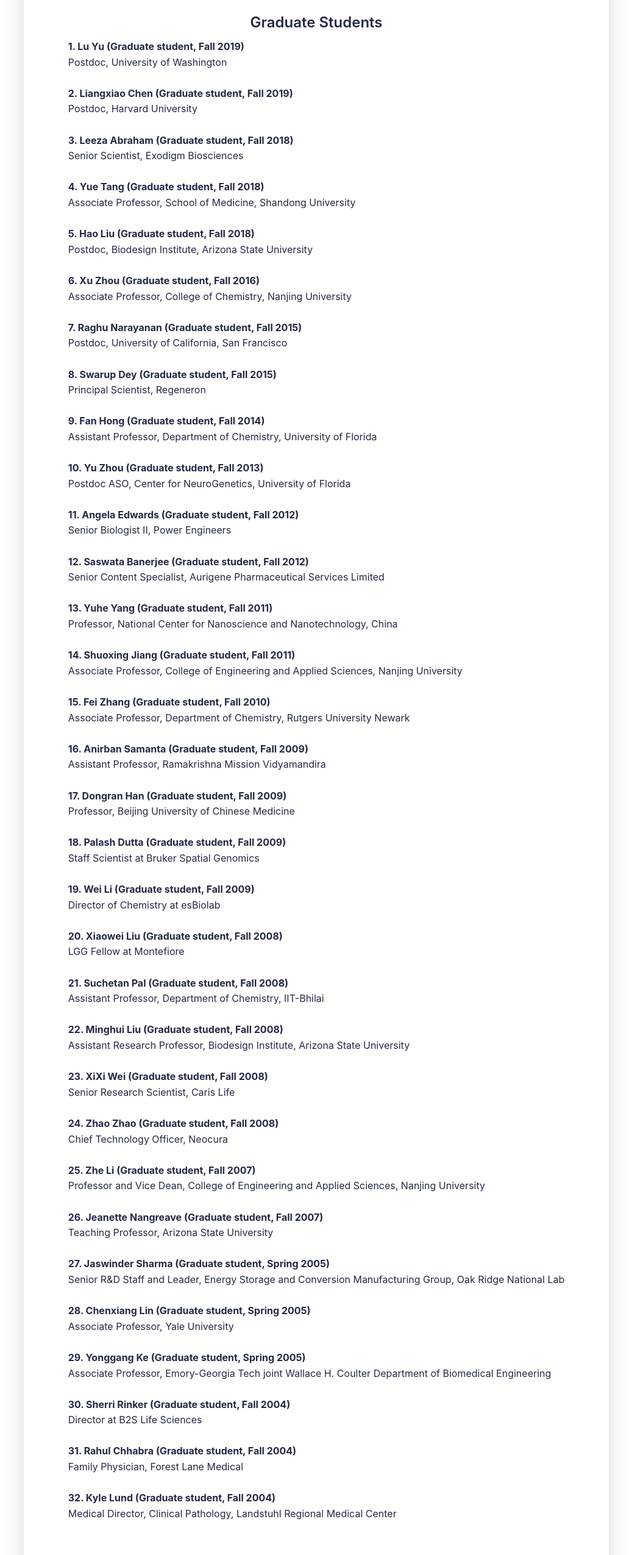
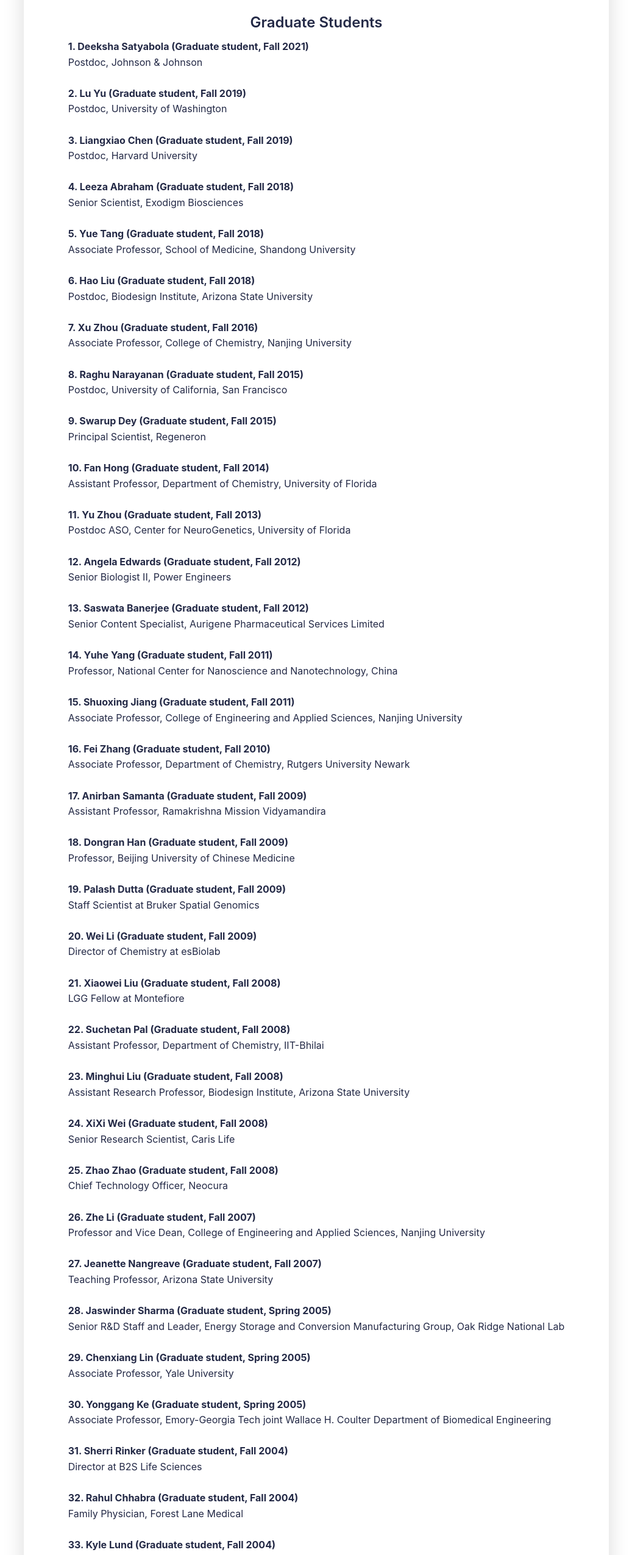
Before and after one commit to haoyanasu/yanlab, a React (Vite) app in the folder yanlab-website/: page /team/our-team in a window 1280 px wide. Shown: the part 3262-5812 px from the top of the page at 61% size, without its empty margins (121-1158 px from the left). Built offline with nearby package versions, Linux system fonts and the light colour scheme.

Commit message:
added Deeksha

```diff
--- a/yanlab-website/src/pages/OurTeam.jsx
+++ b/yanlab-website/src/pages/OurTeam.jsx
@@ -177,75 +177,76 @@
               textAlign: 'center',
               width: '100%'
             }}>GROUP ALUMNI</h2>
-            <div style={{ margin: '2rem 0 0 0', textAlign: 'center', display: 'flex', flexDirection: 'column', alignItems: 'center', width: '100%' }}>
+              <div style={{ margin: '2rem 0 0 0', textAlign: 'center', display: 'flex', flexDirection: 'column', alignItems: 'center', width: '100%' }}>
               <div style={{ fontWeight: 600, fontSize: '1.5rem', color: '#232946', marginBottom: '0.5rem', textAlign: 'center' }}>Graduate Students</div>
               <div style={{ marginBottom: '2rem', display: 'inline-block', textAlign: 'left' }}>
-                <b>1. Lu Yu (Graduate student, Fall 2019)</b><br />Postdoc, University of Washington<br /><br />
-                <b>2. Liangxiao Chen (Graduate student, Fall 2019)</b><br />Postdoc, Harvard University<br /><br />
-                <b>3. Leeza Abraham (Graduate student, Fall 2018)</b><br />Senior Scientist, Exodigm Biosciences<br /><br />
-                <b>4. Yue Tang (Graduate student, Fall 2018)</b><br />Associate Professor, School of Medicine, Shandong University<br /><br />
-                <b>5. Hao Liu (Graduate student, Fall 2018)</b><br />Postdoc, Biodesign Institute, Arizona State University<br /><br />
-                <b>6. Xu Zhou (Graduate student, Fall 2016)</b><br />Associate Professor, College of Chemistry, Nanjing University<br /><br />
-                <b>7. Raghu Narayanan (Graduate student, Fall 2015)</b><br />Postdoc, University of California, San Francisco<br /><br />
-                <b>8. Swarup Dey (Graduate student, Fall 2015)</b><br />Principal Scientist, Regeneron<br /><br />
-                <b>9. Fan Hong (Graduate student, Fall 2014)</b><br />Assistant Professor, Department of Chemistry, University of Florida<br /><br />
-                <b>10. Yu Zhou (Graduate student, Fall 2013)</b><br />Postdoc ASO, Center for NeuroGenetics, University of Florida<br /><br />
-                <b>11. Angela Edwards (Graduate student, Fall 2012)</b><br />Senior Biologist II, Power Engineers<br /><br />
-                <b>12. Saswata Banerjee (Graduate student, Fall 2012)</b><br />Senior Content Specialist, Aurigene Pharmaceutical Services Limited<br /><br />
-                <b>13. Yuhe Yang (Graduate student, Fall 2011)</b><br />Professor, National Center for Nanoscience and Nanotechnology, China<br /><br />
-                <b>14. Shuoxing Jiang (Graduate student, Fall 2011)</b><br />Associate Professor, College of Engineering and Applied Sciences, Nanjing University<br /><br />
-                <b>15. Fei Zhang (Graduate student, Fall 2010)</b><br />Associate Professor, Department of Chemistry, Rutgers University Newark<br /><br />
-                <b>16. Anirban Samanta (Graduate student, Fall 2009)</b><br />Assistant Professor, Ramakrishna Mission Vidyamandira<br /><br />
-                <b>17. Dongran Han (Graduate student, Fall 2009)</b><br />Professor, Beijing University of Chinese Medicine<br /><br />
-                <b>18. Palash Dutta (Graduate student, Fall 2009)</b><br />Staff Scientist at Bruker Spatial Genomics<br /><br />
-                <b>19. Wei Li (Graduate student, Fall 2009)</b><br />Director of Chemistry at esBiolab<br /><br />
-                <b>20. Xiaowei Liu (Graduate student, Fall 2008)</b><br />LGG Fellow at Montefiore<br /><br />
-                <b>21. Suchetan Pal (Graduate student, Fall 2008)</b><br />Assistant Professor, Department of Chemistry, IIT-Bhilai<br /><br />
-                <b>22. Minghui Liu (Graduate student, Fall 2008)</b><br />Assistant Research Professor, Biodesign Institute, Arizona State University<br /><br />
-                <b>23. XiXi Wei (Graduate student, Fall 2008)</b><br />Senior Research Scientist, Caris Life<br /><br />
-                <b>24. Zhao Zhao (Graduate student, Fall 2008)</b><br />Chief Technology Officer, Neocura<br /><br />
-                <b>25. Zhe Li (Graduate student, Fall 2007)</b><br />Professor and Vice Dean, College of Engineering and Applied Sciences, Nanjing University<br /><br />
-                <b>26. Jeanette Nangreave (Graduate student, Fall 2007)</b><br />Teaching Professor, Arizona State University<br /><br />
-                <b>27. Jaswinder Sharma (Graduate student, Spring 2005)</b><br />Senior R&D Staff and Leader, Energy Storage and Conversion Manufacturing Group, Oak Ridge National Lab<br /><br />
-                <b>28. Chenxiang Lin (Graduate student, Spring 2005)</b><br />Associate Professor, Yale University<br /><br />
-                <b>29. Yonggang Ke (Graduate student, Spring 2005)</b><br />Associate Professor, Emory-Georgia Tech joint Wallace H. Coulter Department of Biomedical Engineering<br /><br />
-                <b>30. Sherri Rinker (Graduate student, Fall 2004)</b><br />Director at B2S Life Sciences<br /><br />
-                <b>31. Rahul Chhabra (Graduate student, Fall 2004)</b><br />Family Physician, Forest Lane Medical<br /><br />
-                <b>32. Kyle Lund (Graduate student, Fall 2004)</b><br />Medical Director, Clinical Pathology, Landstuhl Regional Medical Center<br /><br />
+                <b>1. Deeksha Satyabola (Graduate student, Fall 2021)</b><br />Postdoc, Johnson & Johnson<br /><br />
+                <b>2. Lu Yu (Graduate student, Fall 2019)</b><br />Postdoc, University of Washington<br /><br />
+                <b>3. Liangxiao Chen (Graduate student, Fall 2019)</b><br />Postdoc, Harvard University<br /><br />
+                <b>4. Leeza Abraham (Graduate student, Fall 2018)</b><br />Senior Scientist, Exodigm Biosciences<br /><br />
+                <b>5. Yue Tang (Graduate student, Fall 2018)</b><br />Associate Professor, School of Medicine, Shandong University<br /><br />
+                <b>6. Hao Liu (Graduate student, Fall 2018)</b><br />Postdoc, Biodesign Institute, Arizona State University<br /><br />
+                <b>7. Xu Zhou (Graduate student, Fall 2016)</b><br />Associate Professor, College of Chemistry, Nanjing University<br /><br />
+                <b>8. Raghu Narayanan (Graduate student, Fall 2015)</b><br />Postdoc, University of California, San Francisco<br /><br />
+                <b>9. Swarup Dey (Graduate student, Fall 2015)</b><br />Principal Scientist, Regeneron<br /><br />
+                <b>10. Fan Hong (Graduate student, Fall 2014)</b><br />Assistant Professor, Department of Chemistry, University of Florida<br /><br />
+                <b>11. Yu Zhou (Graduate student, Fall 2013)</b><br />Postdoc ASO, Center for NeuroGenetics, University of Florida<br /><br />
+                <b>12. Angela Edwards (Graduate student, Fall 2012)</b><br />Senior Biologist II, Power Engineers<br /><br />
+                <b>13. Saswata Banerjee (Graduate student, Fall 2012)</b><br />Senior Content Specialist, Aurigene Pharmaceutical Services Limited<br /><br />
+                <b>14. Yuhe Yang (Graduate student, Fall 2011)</b><br />Professor, National Center for Nanoscience and Nanotechnology, China<br /><br />
+                <b>15. Shuoxing Jiang (Graduate student, Fall 2011)</b><br />Associate Professor, College of Engineering and Applied Sciences, Nanjing University<br /><br />
+                <b>16. Fei Zhang (Graduate student, Fall 2010)</b><br />Associate Professor, Department of Chemistry, Rutgers University Newark<br /><br />
+                <b>17. Anirban Samanta (Graduate student, Fall 2009)</b><br />Assistant Professor, Ramakrishna Mission Vidyamandira<br /><br />
+                <b>18. Dongran Han (Graduate student, Fall 2009)</b><br />Professor, Beijing University of Chinese Medicine<br /><br />
+                <b>19. Palash Dutta (Graduate student, Fall 2009)</b><br />Staff Scientist at Bruker Spatial Genomics<br /><br />
+                <b>20. Wei Li (Graduate student, Fall 2009)</b><br />Director of Chemistry at esBiolab<br /><br />
+                <b>21. Xiaowei Liu (Graduate student, Fall 2008)</b><br />LGG Fellow at Montefiore<br /><br />
+                <b>22. Suchetan Pal (Graduate student, Fall 2008)</b><br />Assistant Professor, Department of Chemistry, IIT-Bhilai<br /><br />
+                <b>23. Minghui Liu (Graduate student, Fall 2008)</b><br />Assistant Research Professor, Biodesign Institute, Arizona State University<br /><br />
+                <b>24. XiXi Wei (Graduate student, Fall 2008)</b><br />Senior Research Scientist, Caris Life<br /><br />
+                <b>25. Zhao Zhao (Graduate student, Fall 2008)</b><br />Chief Technology Officer, Neocura<br /><br />
+                <b>26. Zhe Li (Graduate student, Fall 2007)</b><br />Professor and Vice Dean, College of Engineering and Applied Sciences, Nanjing University<br /><br />
+                <b>27. Jeanette Nangreave (Graduate student, Fall 2007)</b><br />Teaching Professor, Arizona State University<br /><br />
+                <b>28. Jaswinder Sharma (Graduate student, Spring 2005)</b><br />Senior R&D Staff and Leader, Energy Storage and Conversion Manufacturing Group, Oak Ridge National Lab<br /><br />
+                <b>29. Chenxiang Lin (Graduate student, Spring 2005)</b><br />Associate Professor, Yale University<br /><br />
+                <b>30. Yonggang Ke (Graduate student, Spring 2005)</b><br />Associate Professor, Emory-Georgia Tech joint Wallace H. Coulter Department of Biomedical Engineering<br /><br />
+                <b>31. Sherri Rinker (Graduate student, Fall 2004)</b><br />Director at B2S Life Sciences<br /><br />
+                <b>32. Rahul Chhabra (Graduate student, Fall 2004)</b><br />Family Physician, Forest Lane Medical<br /><br />
+                <b>33. Kyle Lund (Graduate student, Fall 2004)</b><br />Medical Director, Clinical Pathology, Landstuhl Regional Medical Center<br /><br />
               </div>
               <div style={{ fontWeight: 600, fontSize: '1.5rem', color: '#232946', marginBottom: '0.5rem', textAlign: 'center' }}>Postdoctoral Fellows</div>
               <div style={{ marginBottom: '2rem', display: 'inline-block', textAlign: 'left' }}>
-                <b>33. Dr. Junping Zhang (Postdoctoral Fellow, 2005-2006)</b><br />Principal Scientist, Carestream Health–Advanced Materials<br /><br />
-                <b>34. Dr. Qiangbin Wang (Postdoctoral Fellow, 2006-2008)</b><br />Professor and Director, Suzhou Institute of Nanotech and Nano-bionics, CAS<br /><br />
-                <b>35. Dr. Xiaoju Guan (Postdoctoral Fellow, 2002-2004)</b><br />Principal Scientist, GSK<br /><br />
-                <b>36. Dr. Zhengtao Deng (Postdoctoral Fellow, 2009-2012)</b><br />Professor, College of Engineering and Applied Sciences, Nanjing University<br /><br />
-                <b>37. Dr. Reji Varghese (Postdoctoral Fellow, 2010-2011)</b><br />Professor, Department of Chemistry, Indian Institute of Science Education and Research Thiruvananthapuram<br /><br />
-                <b>38. Dr. Yang Yang (Postdoctoral Fellow, 2010-2012)</b><br />Professor, Shanghai Jiao Tong University<br /><br />
-                <b>39. Dr. Jinglin Fu (Postdoctoral Fellow, 2010-2013)</b><br />Professor and Department Chair, Department of Chemistry, Rutgers University, Camden<br /><br />
-                <b>40. Dr. Alessio Andreoni (Postdoctoral Fellow, 2013-2016)</b><br />Senior Research Scientist at Max Planck Florida Institute for Neuroscience<br /><br />
-                <b>41. Dr. Ryan Nangreave (Postdoctoral Fellow, 2012-2013)</b><br />Assistant Teaching Professor, Arizona State University<br /><br />
-                <b>42. Dr. Sarah Henry (Postdoctoral Fellow, 2013-2015)</b><br />Center for Data Science and AI Manager, University of Glasgow<br /><br />
-                <b>43. Dr. Xiaodong Qi (Postdoctoral Fellow, 2016-2022)</b><br />Staff Scientist, Element Biosciences<br /><br />
-                <b>44. Dr. Zhilei Ge (Postdoctoral Fellow, 2011-2013)</b><br />Associate Professor, College of Chemistry and Chemical Engineering, Shanghai Jiao Tong University<br /><br />
-                <b>45. Dr. Xiaowei Liu (Postdoctoral Fellow, 2013-2015)</b><br />LGG Fellow at Montefiore<br /><br />
-                <b>46. Dr. Nour Eddine Fahmi (Postdoctoral Fellow, 2016-2020)</b><br />Senior Advisor, Eli Lilly and Company<br /><br />
-                <b>47. Dr. Xiang Lan (Postdoctoral Fellow, 2016-2018)</b><br />Professor, Donghua University<br /><br />
-                <b>48. Dr. Zhi Zhao (Postdoctoral Fellow, 2018-2019)</b><br />Professor, Beijing University of Technology<br /><br />
-                <b>49. Dr. Guangbo Yao (Postdoctoral Fellow, 2017-2020)</b><br />Associate Professor, Shanghai Jiao Tong University<br /><br />
-                <b>50. Dr. Yinan Zhang (Postdoctoral Fellow, 2017-2019)</b><br />Associate Professor, Tongji University<br /><br />
-                <b>51. Dr. Cheng Zhang (Postdoctoral Fellow, 2011-2013)</b><br />Associate Professor, Peking University<br /><br />
-                <b>52. Dr. Yang Xu (Postdoctoral Fellow, 2011-2012)</b><br />Assistant Research Professor, Biodesign Institute, Arizona State University<br /><br />
-                <b>53. Dr. Jing Yang (Postdoctoral Fellow, 2011-2013)</b><br />Professor, Northern University of Electrical Engineering, China<br /><br />
-                <b>54. Bryan Wei (Postdoctoral Fellow, 2008-2009)</b><br />Professor, Tsinghua University<br /><br />
-                <b>55. Yuanchen Dong (Postdoctoral Fellow, 2013-2014)</b><br />Professor, Beijing Institute of Chemistry, CAS<br /><br />
-                <b>56. Guoliang Ke (Postdoctoral Fellow, 2014-2015)</b><br />Professor, Department of Chemistry, Hunan University<br /><br />
-                <b>57. Dr. Yen-Ting Lai (Postdoctoral Fellow, 2014-2015)</b><br />Director, Moderna<br /><br />
-                <b>58. Dr. Andre Pinheiro (Postdoctoral Fellow, 2009-2012)</b><br />VP-Head Patient Value & Access EUCAN at Takeda<br /><br />
-                <b>59. Dr. Nicholas Stephanopoulos (Postdoctoral Fellow, 2008)</b><br />Associate Professor, School of Molecular Sciences, Arizona State University<br /><br />
-                <b>60. Dr. Bo Ning (Postdoctoral Fellow, 2017-2019)</b><br />Assistant Professor, School of Medicine, Tulane University<br /><br />
-                <b>61. Lan Liu (Postdoctoral Fellow, 2018-2020)</b><br />Assistant Professor, Department of Chemistry, Hunan University<br /><br />
-                <b>62. Kasper Jahn (Postdoctoral Fellow, 2008-2009)</b><br />Executive Director, Head of Strategy Office hos Novo Holdings<br /><br />
-                <b>63. Casper Anderson (Postdoctoral Fellow, 2007-2008)</b><br />QC Lead, Topsoe<br /><br />
+                <b>34. Dr. Junping Zhang (Postdoctoral Fellow, 2005-2006)</b><br />Principal Scientist, Carestream Health–Advanced Materials<br /><br />
+                <b>35. Dr. Qiangbin Wang (Postdoctoral Fellow, 2006-2008)</b><br />Professor and Director, Suzhou Institute of Nanotech and Nano-bionics, CAS<br /><br />
+                <b>36. Dr. Xiaoju Guan (Postdoctoral Fellow, 2002-2004)</b><br />Principal Scientist, GSK<br /><br />
+                <b>37. Dr. Zhengtao Deng (Postdoctoral Fellow, 2009-2012)</b><br />Professor, College of Engineering and Applied Sciences, Nanjing University<br /><br />
+                <b>38. Dr. Reji Varghese (Postdoctoral Fellow, 2010-2011)</b><br />Professor, Department of Chemistry, Indian Institute of Science Education and Research Thiruvananthapuram<br /><br />
+                <b>39. Dr. Yang Yang (Postdoctoral Fellow, 2010-2012)</b><br />Professor, Shanghai Jiao Tong University<br /><br />
+                <b>40. Dr. Jinglin Fu (Postdoctoral Fellow, 2010-2013)</b><br />Professor and Department Chair, Department of Chemistry, Rutgers University, Camden<br /><br />
+                <b>41. Dr. Alessio Andreoni (Postdoctoral Fellow, 2013-2016)</b><br />Senior Research Scientist at Max Planck Florida Institute for Neuroscience<br /><br />
+                <b>42. Dr. Ryan Nangreave (Postdoctoral Fellow, 2012-2013)</b><br />Assistant Teaching Professor, Arizona State University<br /><br />
+                <b>43. Dr. Sarah Henry (Postdoctoral Fellow, 2013-2015)</b><br />Center for Data Science and AI Manager, University of Glasgow<br /><br />
+                <b>44. Dr. Xiaodong Qi (Postdoctoral Fellow, 2016-2022)</b><br />Staff Scientist, Element Biosciences<br /><br />
+                <b>45. Dr. Zhilei Ge (Postdoctoral Fellow, 2011-2013)</b><br />Associate Professor, College of Chemistry and Chemical Engineering, Shanghai Jiao Tong University<br /><br />
+                <b>46. Dr. Xiaowei Liu (Postdoctoral Fellow, 2013-2015)</b><br />LGG Fellow at Montefiore<br /><br />
+                <b>47. Dr. Nour Eddine Fahmi (Postdoctoral Fellow, 2016-2020)</b><br />Senior Advisor, Eli Lilly and Company<br /><br />
+                <b>48. Dr. Xiang Lan (Postdoctoral Fellow, 2016-2018)</b><br />Professor, Donghua University<br /><br />
+                <b>49. Dr. Zhi Zhao (Postdoctoral Fellow, 2018-2019)</b><br />Professor, Beijing University of Technology<br /><br />
+                <b>50. Dr. Guangbo Yao (Postdoctoral Fellow, 2017-2020)</b><br />Associate Professor, Shanghai Jiao Tong University<br /><br />
+                <b>51. Dr. Yinan Zhang (Postdoctoral Fellow, 2017-2019)</b><br />Associate Professor, Tongji University<br /><br />
+                <b>52. Dr. Cheng Zhang (Postdoctoral Fellow, 2011-2013)</b><br />Associate Professor, Peking University<br /><br />
+                <b>53. Dr. Yang Xu (Postdoctoral Fellow, 2011-2012)</b><br />Assistant Research Professor, Biodesign Institute, Arizona State University<br /><br />
+                <b>54. Dr. Jing Yang (Postdoctoral Fellow, 2011-2013)</b><br />Professor, Northern University of Electrical Engineering, China<br /><br />
+                <b>55. Bryan Wei (Postdoctoral Fellow, 2008-2009)</b><br />Professor, Tsinghua University<br /><br />
+                <b>56. Yuanchen Dong (Postdoctoral Fellow, 2013-2014)</b><br />Professor, Beijing Institute of Chemistry, CAS<br /><br />
+                <b>57. Guoliang Ke (Postdoctoral Fellow, 2014-2015)</b><br />Professor, Department of Chemistry, Hunan University<br /><br />
+                <b>58. Dr. Yen-Ting Lai (Postdoctoral Fellow, 2014-2015)</b><br />Director, Moderna<br /><br />
+                <b>59. Dr. Andre Pinheiro (Postdoctoral Fellow, 2009-2012)</b><br />VP-Head Patient Value & Access EUCAN at Takeda<br /><br />
+                <b>60. Dr. Nicholas Stephanopoulos (Postdoctoral Fellow, 2008)</b><br />Associate Professor, School of Molecular Sciences, Arizona State University<br /><br />
+                <b>61. Dr. Bo Ning (Postdoctoral Fellow, 2017-2019)</b><br />Assistant Professor, School of Medicine, Tulane University<br /><br />
+                <b>62. Lan Liu (Postdoctoral Fellow, 2018-2020)</b><br />Assistant Professor, Department of Chemistry, Hunan University<br /><br />
+                <b>63. Kasper Jahn (Postdoctoral Fellow, 2008-2009)</b><br />Executive Director, Head of Strategy Office hos Novo Holdings<br /><br />
+                <b>64. Casper Anderson (Postdoctoral Fellow, 2007-2008)</b><br />QC Lead, Topsoe<br /><br />
               </div>
             </div>
           </section>
```
Also changed, not shown: 1 other file (tests, documents, lock files or other folders).
